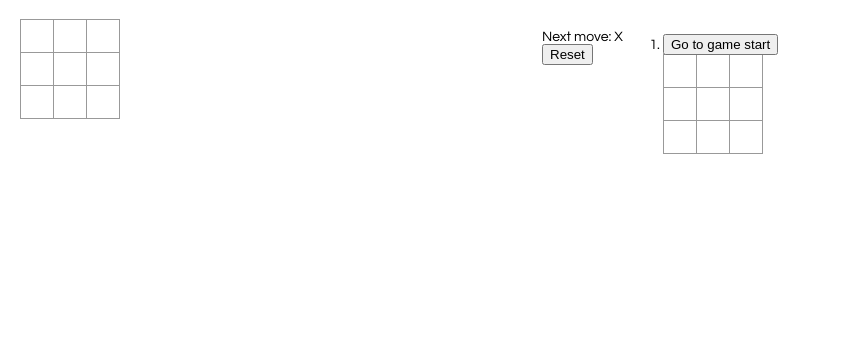
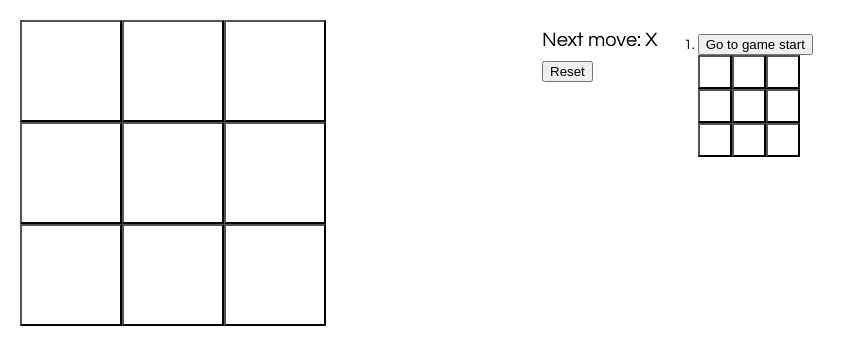
Before and after one commit to majard/tictactoe-react, a React app: page / in a window 1280 px wide. Shown: the whole page, without its empty margins (0-856 px from the left). Built offline with nearby package versions, Linux system fonts and the light colour scheme.

Commit message:
Added some CSS magic to highlight current intended move as red or green

```diff
--- a/src/index.css
+++ b/src/index.css
@@ -20,21 +20,30 @@ ol, ul {
 
 .square {
   background: #fff;
-  border: 1px solid #999;
+  margin: 0px;
   float: left;
   font-size: 24px;
   font-weight: bold;
   line-height: 34px;
   height: 34px;
-  margin-right: -1px;
-  margin-top: -1px;
   padding: 0;
   text-align: center;
   width: 34px;
 }
 
-.square:focus {
-  outline: none;
+.game-board .main .square {
+  font-size: 72px;
+  line-height: 102px;
+  height: 102px;
+  width: 102px;
+}
+
+.empty:hover {
+  border: 2px green solid;
+}
+
+.occupied:hover {
+  border: 2px red solid;
 }
 
 .kbd-navigation .square:focus {
@@ -69,7 +78,9 @@ ol, ul {
   display: inline-block;
   vertical-align: top;
   margin: 10px;
+  font-size: 20px;
 }
-.main-board {
 
+.status div {
+  margin-bottom: 10px;
 }
--- a/src/index.js
+++ b/src/index.js
@@ -4,7 +4,7 @@ import './index.css';
 
 function Square(props) {
   return (
-    <button className="square" onClick={props.onClick}>
+    <button className={`square ${props.status}`} onClick={props.onClick}>
       {props.value}
     </button>
   )
@@ -13,19 +13,23 @@ function Square(props) {
 class Board extends React.Component {
   constructor(props) {
     super(props);
-    this.size = props.size;
+    this.isMainBoard = props.isMainBoard;
   }
   renderSquare(i) {
+    let className = this.isMainBoard&&!calculateWinner(this.props.squares)?
+                      (this.props.squares[i]? "occupied" : "empty")
+                    : "";
     return <Square
              value={this.props.squares[i]}
-             onClick = {() => this.props.onClick(i)}
+             onClick={() => this.props.onClick(i)}
+             status={className}
            />;
   }
 
 
   render() {
-    let className = (this.size == "main-board")? this.size
-                                               : "mini-board";
+    let className = this.isMainBoard? "main"
+                                    : "mini";
 
     return (
       <div className={className}>
@@ -106,7 +110,10 @@ class Game extends React.Component {
       return (
         <li key={move}>
           <button onClick = {() => this.jumpTo(move)}>{desc} </button>
-          <Board squares = {history[move].squares}/>
+          <Board
+            squares={history[move].squares}
+            onClick={(e)=>e}
+          />
         </li>
       );
     });
@@ -122,8 +129,10 @@ class Game extends React.Component {
       <div className="game">
         <div className="game-board">
           <Board
-            squares = {current.squares}
-            onClick = {(i) => this.handleClick(i)}
+            squares={current.squares}
+            onClick={(i) => this.handleClick(i)}
+            isMainBoard={true}
+            winner={this.state.winner}
           />
         </div>
         <div className="game-info">
```
